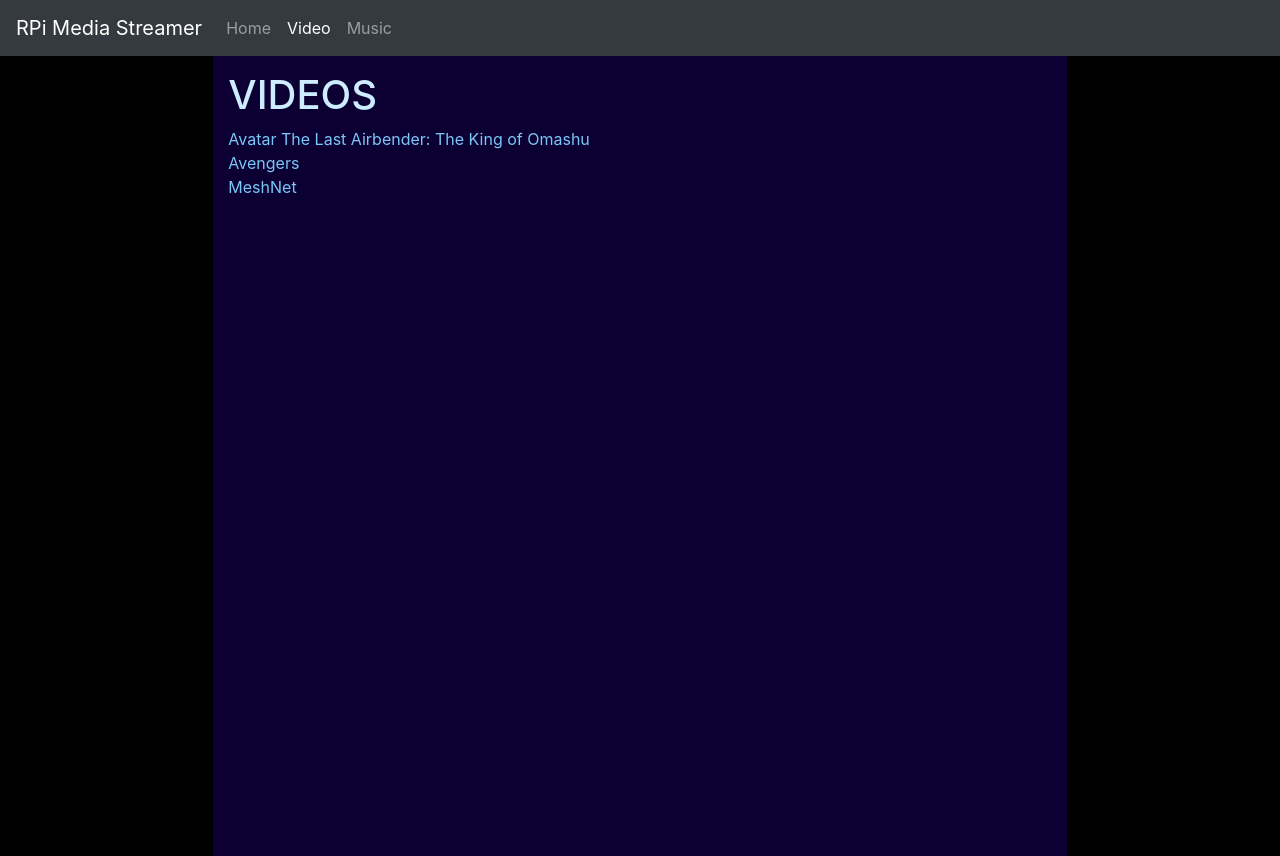
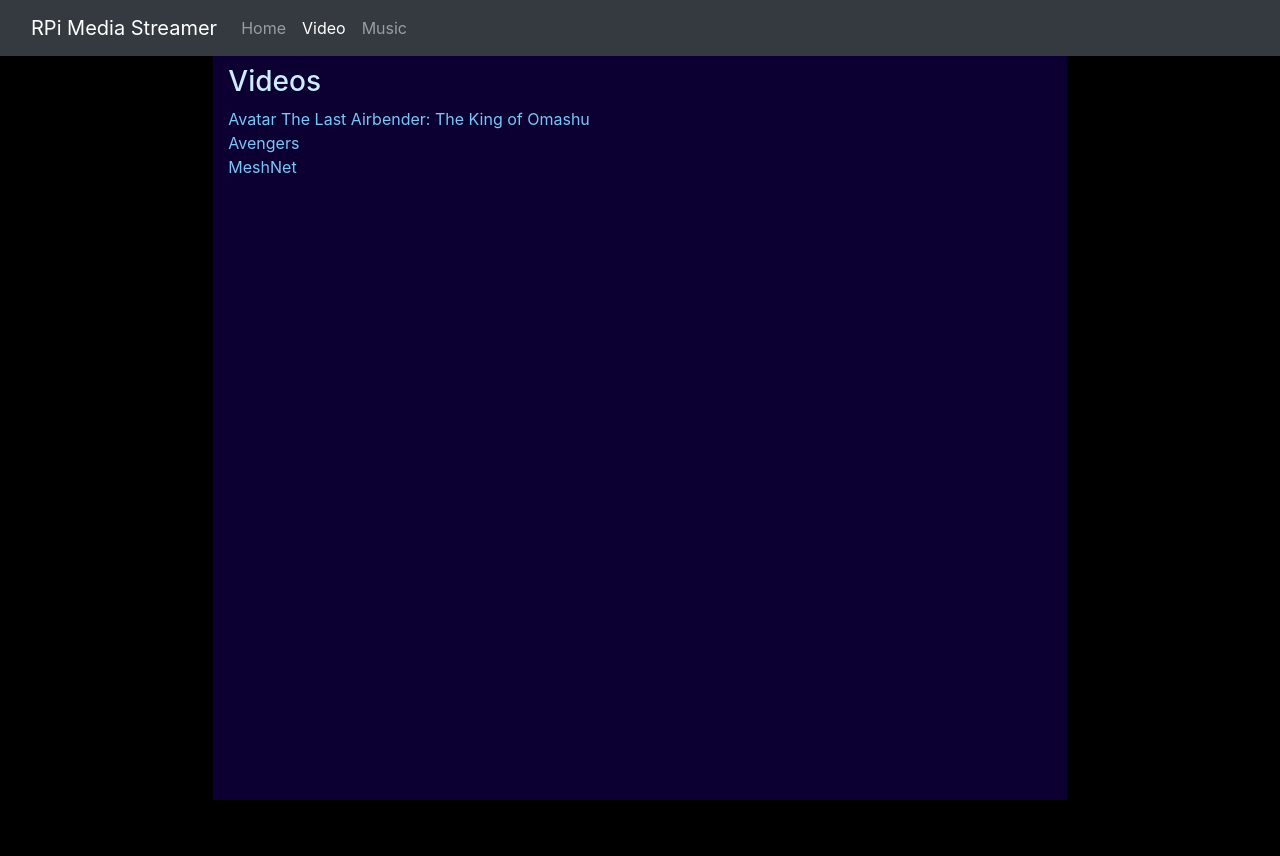
Before and after one commit to kingandrewsolomon/576-GroupProj, a website: page content/video.html in a window 1280 px wide. After the commit the page ends 800 px from the top, so only its background shows below. Drawn offline with nearby package versions, Linux system fonts and the light colour scheme.

Commit message:
complete

```diff
--- a/content/video.html
+++ b/content/video.html
@@ -2,22 +2,25 @@
 <html>
 <head>
     <title>RPi Server</title>
-    <link rel="icon" href="./content/favicon.ico">
     <meta name="viewport" content="width=device-width, initial-scale=1">
+    <base href="/">
+    <link rel="icon" href="/public/favicon.ico">
     <link rel="stylesheet" href="https://stackpath.bootstrapcdn.com/bootstrap/4.3.1/css/bootstrap.min.css"
         integrity="sha384-ggOyR0iXCbMQv3Xipma34MD+dH/1fQ784/j6cY/iJTQUOhcWr7x9JvoRxT2MZw1T" crossorigin="anonymous">
     <link rel="stylesheet" type="text/css" href="/public/style.css"/>
 </head>
 
-<body style="background-color: black">
-    <nav class="navbar navbar-expand-lg navbar-dark bg-dark">
+<body>
+    <nav class="navbar navbar-expand-md navbar-dark fixed-top bg-dark">
+        <div class="container-fluid">
             <a class="navbar-brand" href="/">RPi Media Streamer</a>
             <button class="navbar-toggler" type="button" data-toggle="collapse" data-target="#navbarNav"
                 aria-controls="navbarNav" aria-expanded="false" aria-label="Toggle navigation">
                 <span class="navbar-toggler-icon"></span>
             </button>
-        <div class="collapse navbar-collapse" id="navbar">
-            <ul class="navbar-nav">
+
+            <div class="collapse navbar-collapse" id="navbarNav">
+                <ul class="nav navbar-nav mr-auto">
                     <li class="nav-item">
                         <a class="nav-link" href="/">Home</a>
                     </li>
@@ -29,13 +32,14 @@
                     </li>
                 </ul>
             </div>
+        </div>
     </nav>
 
     <div class="container-fluid">
         <div class="row">
             <div class="col-sm-2"></div>
-            <div class="col-sm-8" style="background-color: #0C0032;padding-bottom: 45px;padding-top: 15px; height: 800px">
-                <h1>VIDEOS</h1>
+            <div class="col-sm-8" style="background-color: #0C0032;padding-bottom: 45px;padding-top: 65px; height: 800px">
+                <h3>Videos</h3>
                 <a href="/stream?movie=videos/105.mov">Avatar The Last Airbender: The King of Omashu</a></br>
                 <a href="/stream?movie=videos/Avengers.mov">Avengers</a></br>
                 <a href="/stream?movie=videos/MeshNet.mov">MeshNet</a></br></br>
@@ -45,5 +49,8 @@
     </div>
 
 </body>
+<script src="https://code.jquery.com/jquery-3.3.1.slim.min.js" integrity="sha384-q8i/X+965DzO0rT7abK41JStQIAqVgRVzpbzo5smXKp4YfRvH+8abtTE1Pi6jizo" crossorigin="anonymous"></script>
+<script src="https://cdnjs.cloudflare.com/ajax/libs/popper.js/1.14.7/umd/popper.min.js" integrity="sha384-UO2eT0CpHqdSJQ6hJty5KVphtPhzWj9WO1clHTMGa3JDZwrnQq4sF86dIHNDz0W1" crossorigin="anonymous"></script>
+<script src="https://stackpath.bootstrapcdn.com/bootstrap/4.3.1/js/bootstrap.min.js" integrity="sha384-JjSmVgyd0p3pXB1rRibZUAYoIIy6OrQ6VrjIEaFf/nJGzIxFDsf4x0xIM+B07jRM" crossorigin="anonymous"></script>
 
 </html>
--- a/package.json
+++ b/package.json
@@ -9,7 +9,8 @@
   "author": "",
   "license": "ISC",
   "dependencies": {
-    "express": "^4.16.4"
+    "express": "^4.16.4",
+    "serve-favicon": "^2.5.0"
   },
   "devDependencies": {}
 }
--- a/stream_server.js
+++ b/stream_server.js
@@ -2,13 +2,14 @@
 const express = require('express');
 const path = require('path');
 const fs = require('fs');
+const favicon = require('serve-favicon')
 
 const port = 80;
 const app = express();
 const router = express.Router();
 
 router.get('/', (req, res) => {
-    console.log("recieving request");
+    console.log("receiving request");
     res.sendFile(path.join(__dirname + '/content/index.html'));
 });
 
@@ -72,4 +73,5 @@ app.get('/content/*', function (req, res) {
 });
 app.use('/', router);
 app.use('/public', express.static('public'))
+app.use(favicon(path.join(__dirname, 'public', 'favicon.ico')))
 app.listen(port, '0.0.0.0', () => console.log(`Listening on port ${port}`));
```
Also changed, not shown: content/index.html (+11 -5 lines), content/music.html (+14 -7 lines), 1 other file. Lines whose indentation alone changed are shown as unchanged.
